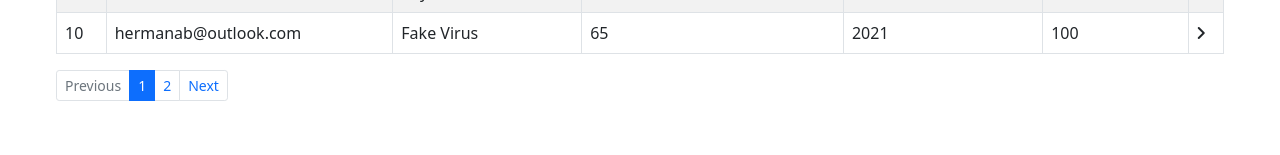
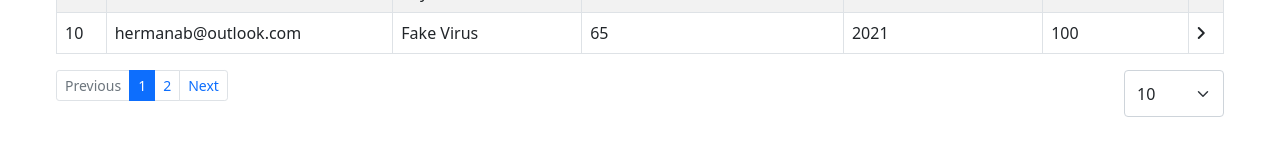
Before and after one commit to mixemer/email_spam_database, a Svelte app: page / in a window 1280 px wide. Shown: the part 555-710 px from the top of the page. Built offline with nearby package versions, Linux system fonts and the light colour scheme.

Commit message:
Update TableDatabase.svelte

```diff
--- a/src/components/TableDatabase.svelte
+++ b/src/components/TableDatabase.svelte
@@ -3,7 +3,7 @@
     import { data } from "../dummy_data";
     import { router_names } from "../globals"
 
-    const shown_rows = 10;
+    let shown_rows = 10;
     $: current_page = search_email.trim() === '' ? 1 : 1;
     $: max_page_count = Math.ceil(filtered_data.length / shown_rows);
     export let search_email = '';
@@ -94,6 +94,7 @@
           <h1 class="text-center"> No Email Found </h1>
       {/if}
 
+      <div class="d-flex justify-content-between">
         <nav aria-label="Page navigation example">
             <ul class="pagination pagination-sm">
                 <li class="page-item {current_page <= 1 ? 'disabled' : ''}"><span class="page-link"
@@ -108,6 +109,13 @@
                 on:click={() => clickedNext()}>Next</span></li>
             </ul>
         </nav>
+
+        <select class="form-select" bind:value="{shown_rows}" on:change={() => {current_page = 1}}  aria-label="Default select example">
+            <option selected value={5}>5</option>
+            <option value={10}>10</option>
+            <option value={20}>20</option>
+        </select>
+      </div>
 </div>
 
 <style>
@@ -126,4 +134,7 @@ span {
 .clickable {
     cursor: pointer;
 }
+select {
+    width: 100px;
+}
 </style>
```
Lines whose indentation alone changed are shown as unchanged.
